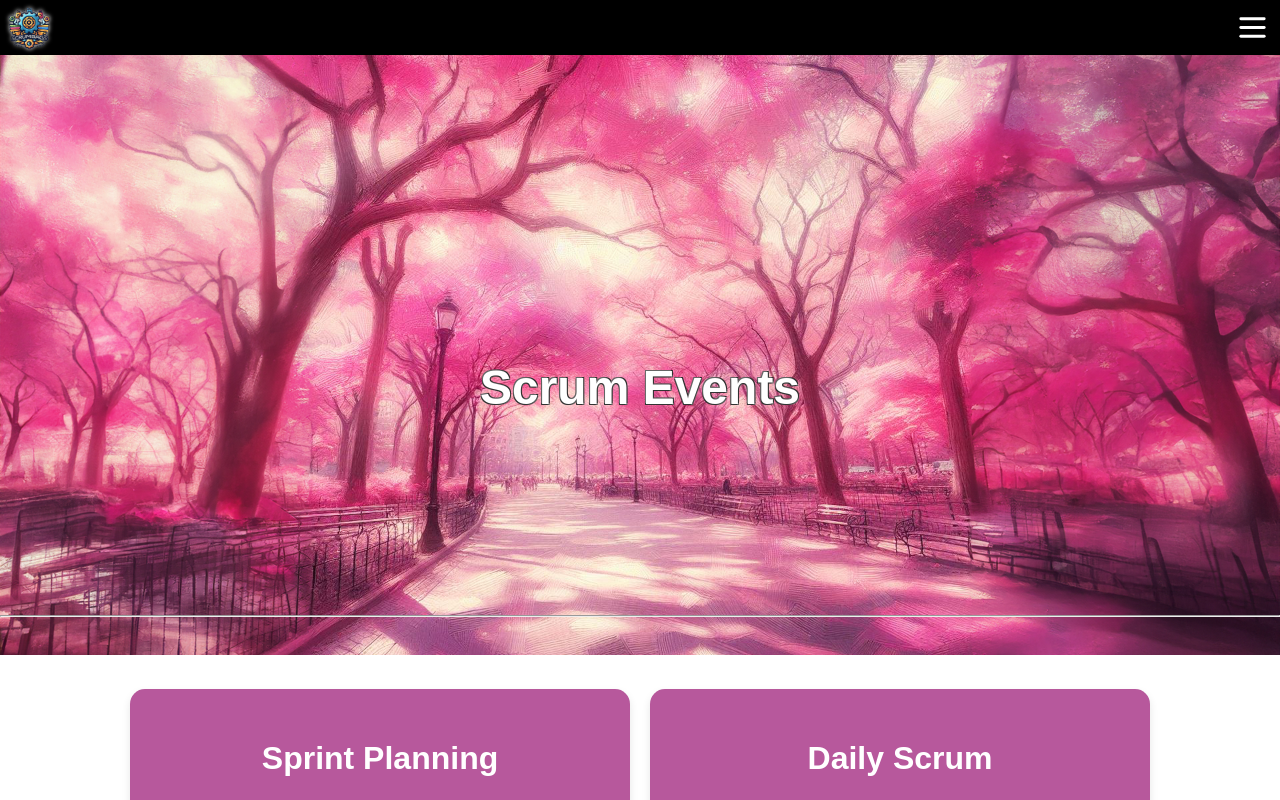
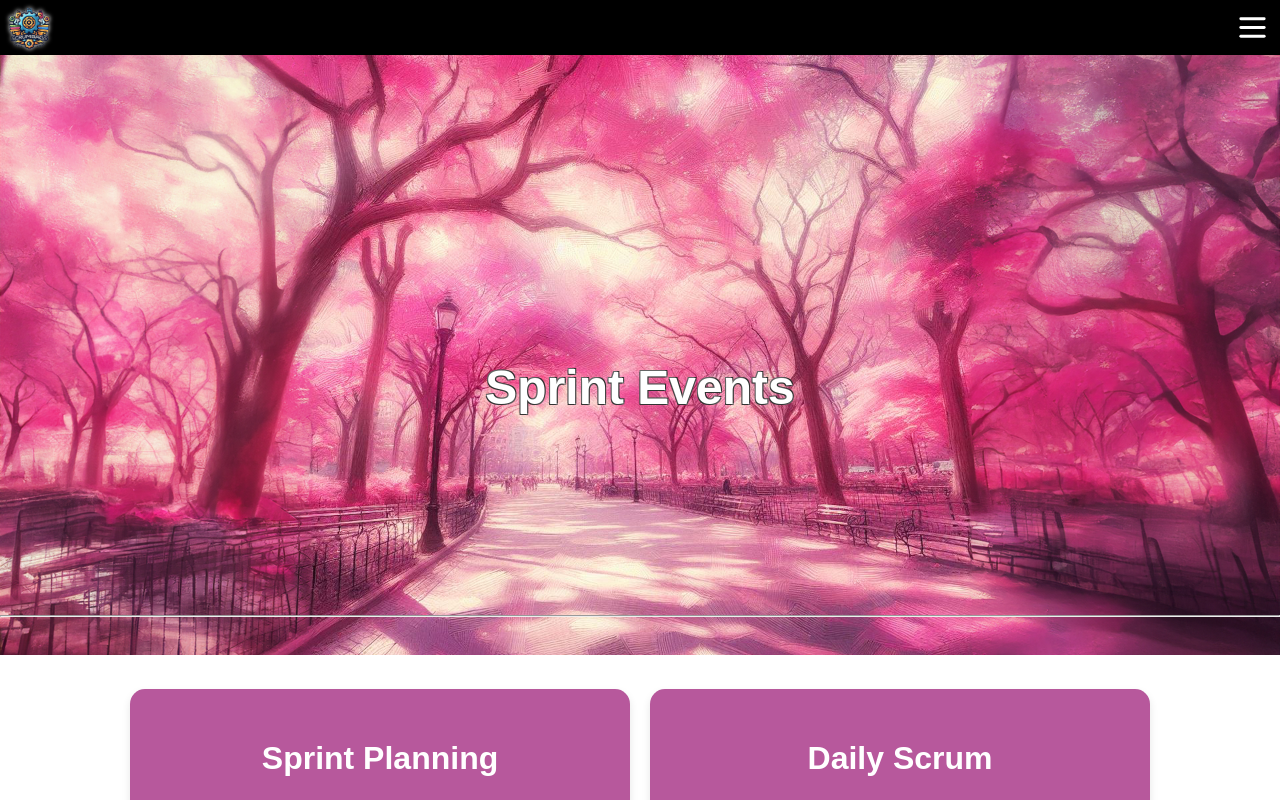
Before and after one commit to Memai2023/scrum-guide, a React (Vite) app: page /events in a window 1280 px wide. Shown: the top 800 px of the page. Built offline with nearby package versions, Linux system fonts and the light colour scheme; a web font is replaced by a local one.

Commit message:
changed header name

```diff
--- a/src/Components/SprintEvents/Hero/index.jsx
+++ b/src/Components/SprintEvents/Hero/index.jsx
@@ -5,7 +5,7 @@ const EventsHero = () => {
     return (
         <>
         <div style={{backgroundImage:`url(${SprintEvents.heroImgSource})`}} className={styles.wraperHero} >
-            <h1 className={styles.headerText}>Scrum Events</h1>
+            <h1 className={styles.headerText}>Sprint Events</h1>
             <hr class={styles.border}/>
         </div>
         </>
```
